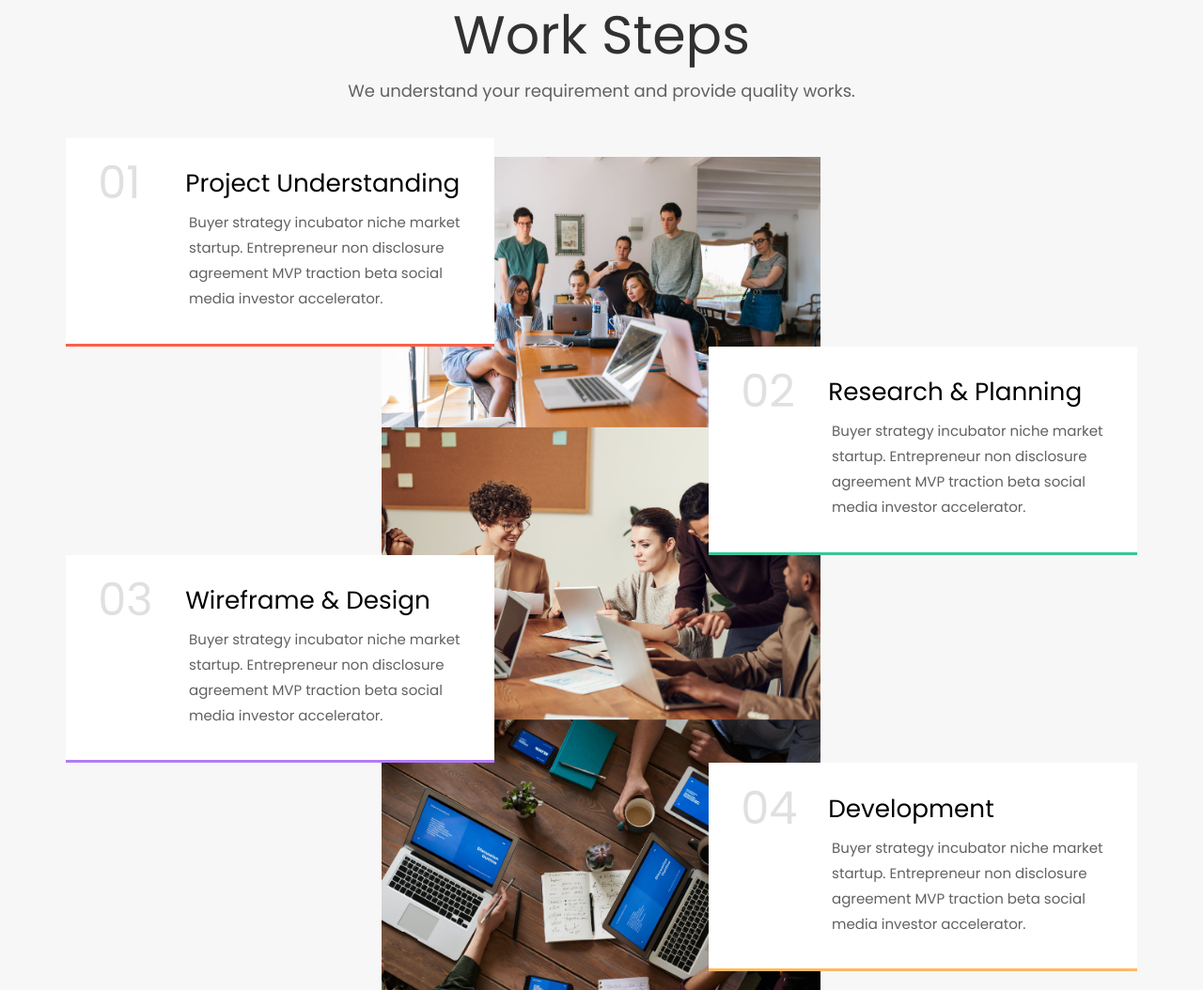
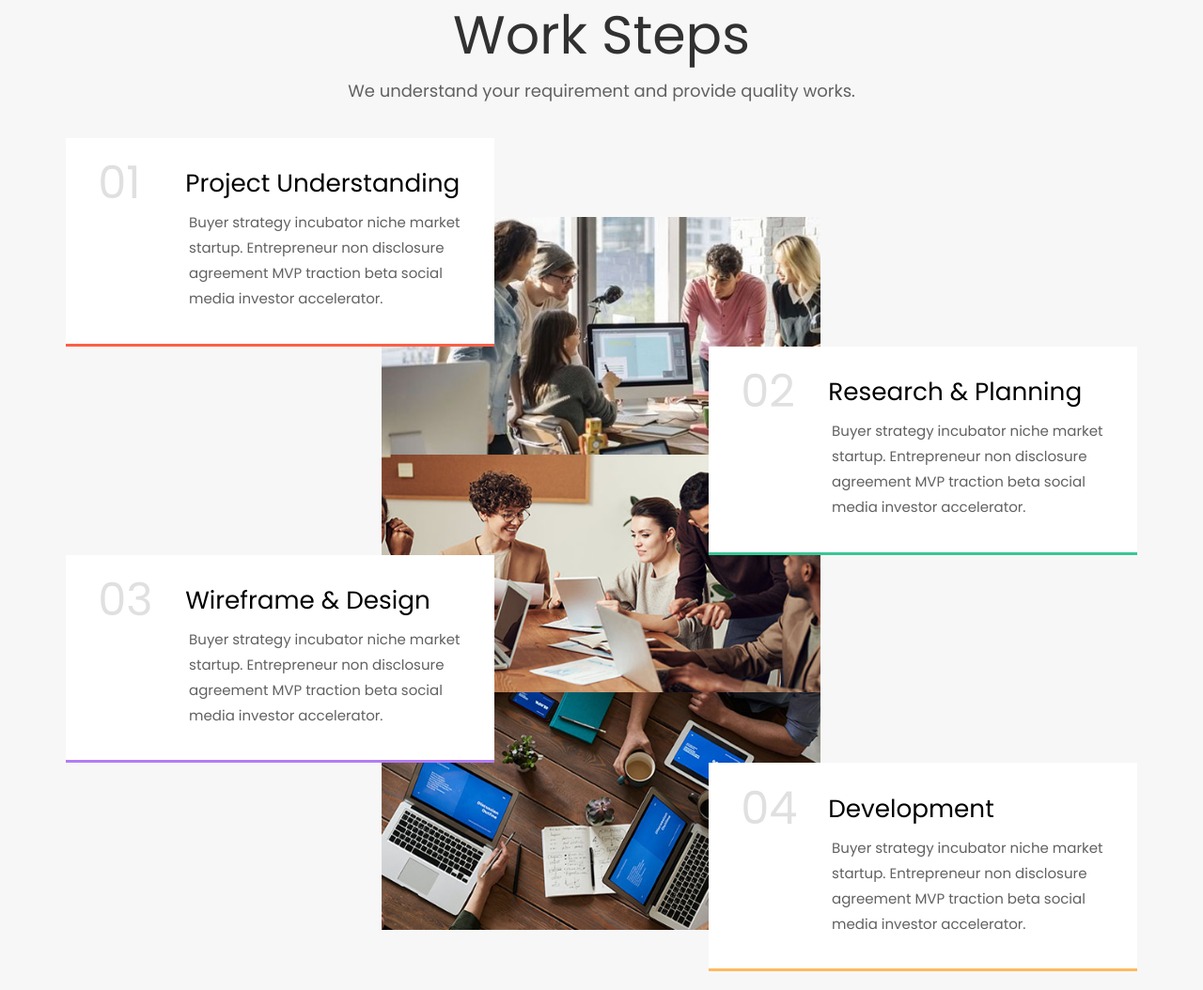
Before and after one commit to ProjectX-X/ProjectX, a plain HTML site: page index.html in a window 1280 px wide. Shown: the part 3362-4416 px from the top of the page at 94% size. Drawn offline with nearby package versions, Linux system fonts and the light colour scheme.

Commit message:
Changed first picture in WorkSteps block

```diff
--- a/css/style.css
+++ b/css/style.css
@@ -732,7 +732,7 @@ button {
 
 .ws_content {
 	margin-top: 5%;
-	background-image: url("../img/workSteps-all.jpg");
+	background-image: url("../img/workSteps-all_2.jpg");
 	background-repeat: no-repeat;
 	background-position: center;
 	background-size: 41% auto;
```
Also changed, not shown: img/workSteps-all_2.jpg (added).
